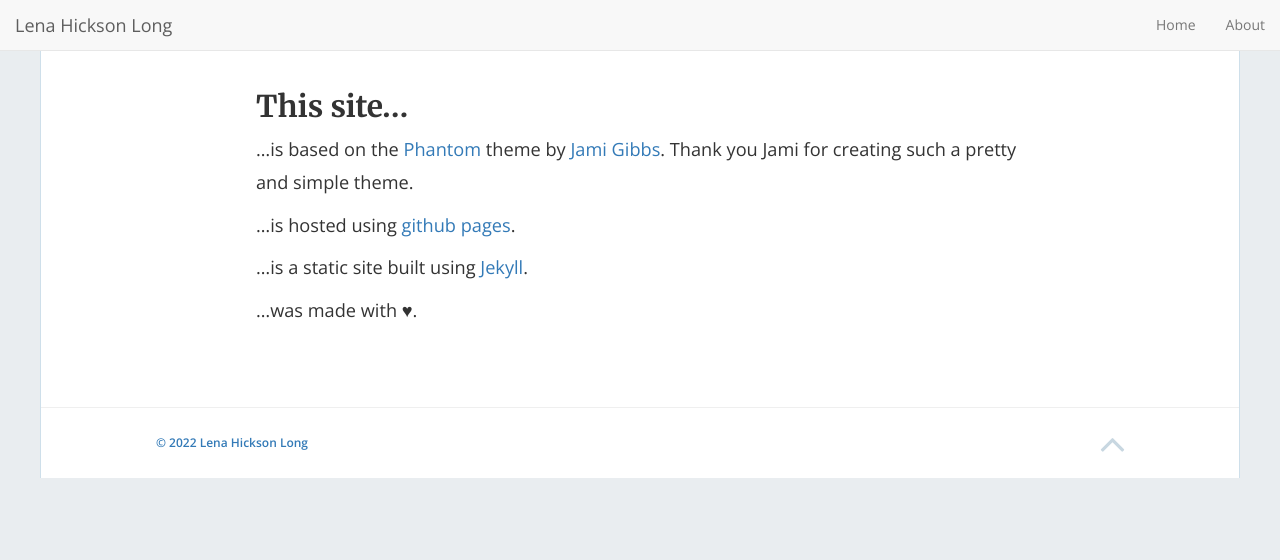
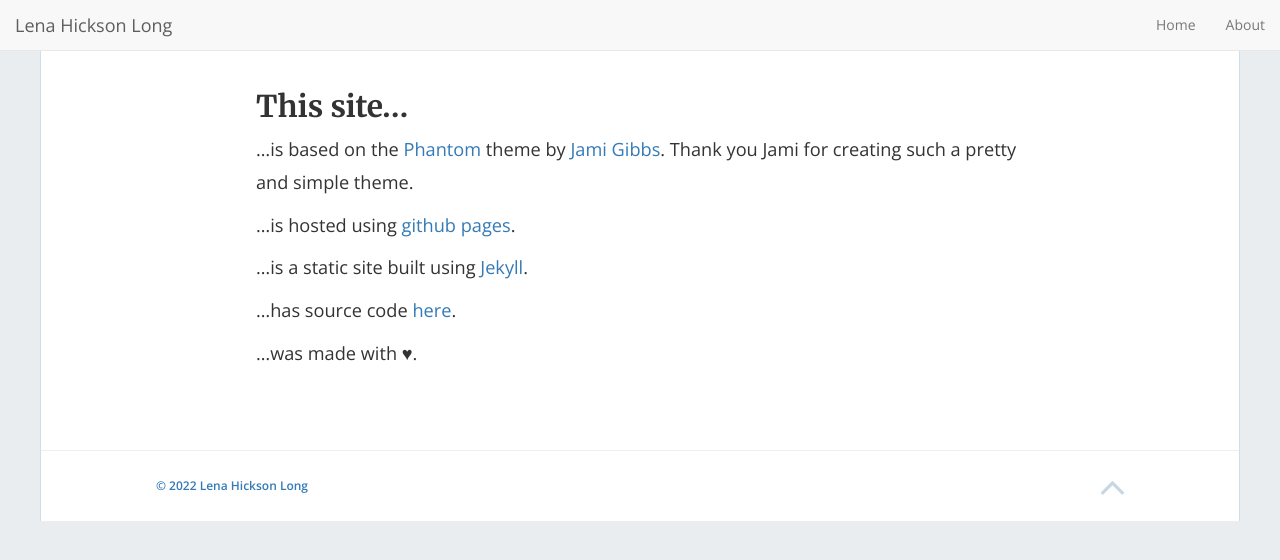
Before and after one commit to love-lena/love-lena.github.io, a Jekyll site: the page built from about.md, in a window 1280 px wide. Shown: the top 560 px of the page. Built offline with Jekyll 4.4.1, drawn with Linux system fonts in a browser that asks for light colours; nearby versions of some CDN libraries.

Commit message:
update about

```diff
--- a/about.md
+++ b/about.md
@@ -10,4 +10,6 @@ permalink: /about/
 
 ...is a static site built using [Jekyll](http://jekyllrb.com/).
 
+...has source code [here](https://github.com/love-lena/love-lena.github.io).
+
 ...was made with ♥.
```
